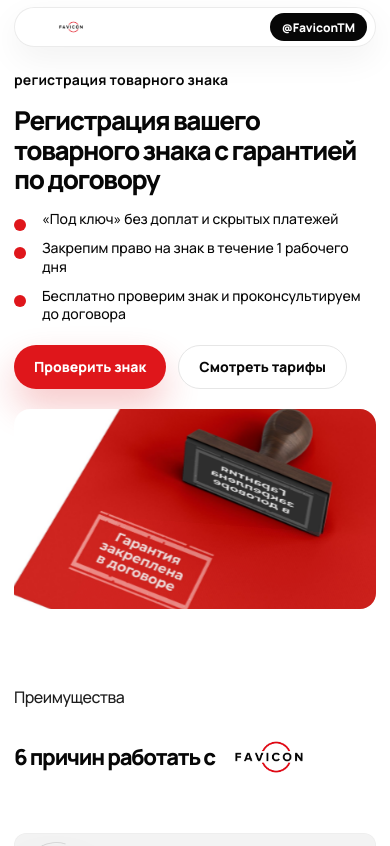
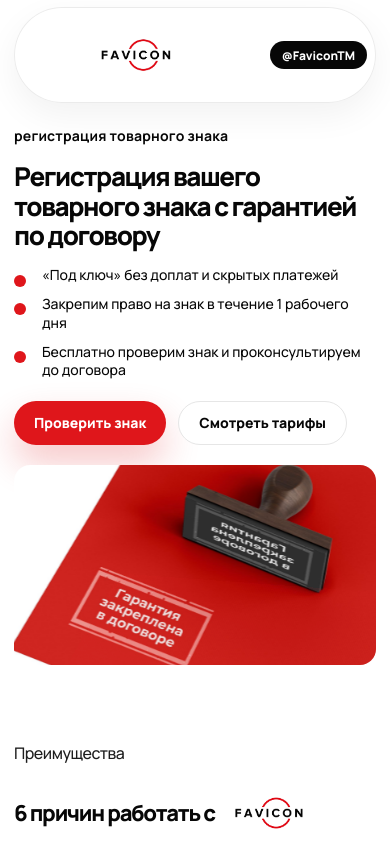
Before and after one commit to mamheg/favicon-landing-v2, a React (Vite) app: page / in a window 390 px wide. Shown: the top 846 px of the page. Built offline with nearby package versions, Linux system fonts and the light colour scheme.

Commit message:
Triple logo size

```diff
--- a/src/App.css
+++ b/src/App.css
@@ -35,8 +35,8 @@ main { overflow: hidden; }
   background: rgba(255,255,255,.92); backdrop-filter: blur(18px); box-shadow: 0 12px 34px rgba(0,0,0,.055);
 }
 .logo { display: inline-flex; align-items: center; width: 150px; }
-.logo.compact { width: 112px; }
-.logo img { width: 100%; max-height: 34px; height: auto; object-fit: contain; }
+.logo.compact { width: 336px; }
+.logo img { width: 100%; max-height: 102px; height: auto; object-fit: contain; }
 .nav-links { display: flex; align-items: center; gap: 3px; font-size: 14px; color: #595959; }
 .nav-links a { padding: 5px 9px; border-radius: 999px; transition: background .2s, color .2s; }
 .nav-links a:hover { color: var(--ink); background: #f1f1f1; }
@@ -331,8 +331,8 @@ li::before { content: '✓'; position: absolute; left: 0; top: 0; font-weight: 8
   .section { padding: 40px 0; }
   .nav { top: 7px; margin-top: 7px; min-height: 40px; padding: 2px 8px; }
   .nav-links { display: none; }
-  .logo, .logo.compact { width: 96px; }
-  .logo img { max-height: 30px; }
+  .logo, .logo.compact { width: 288px; }
+  .logo img { max-height: 90px; }
   .nav-action { min-height: 28px; padding: 0 12px; font-size: 12px; }
   .scroll-top { right: 12px; bottom: 12px; width: 38px; height: 38px; font-size: 19px; box-shadow: 0 12px 26px rgba(223,22,27,.25); }
   .hero-copy .logo { margin-bottom: 30px; }
```
